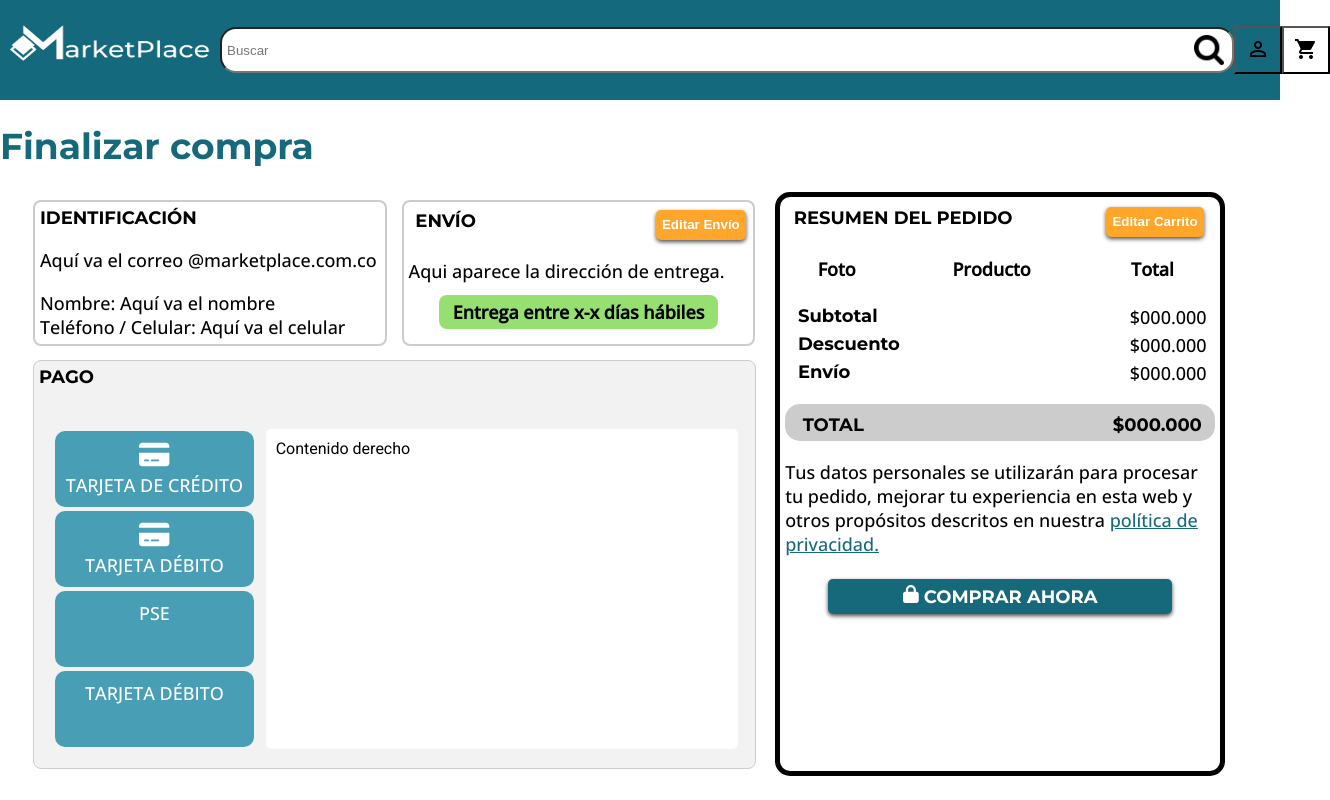
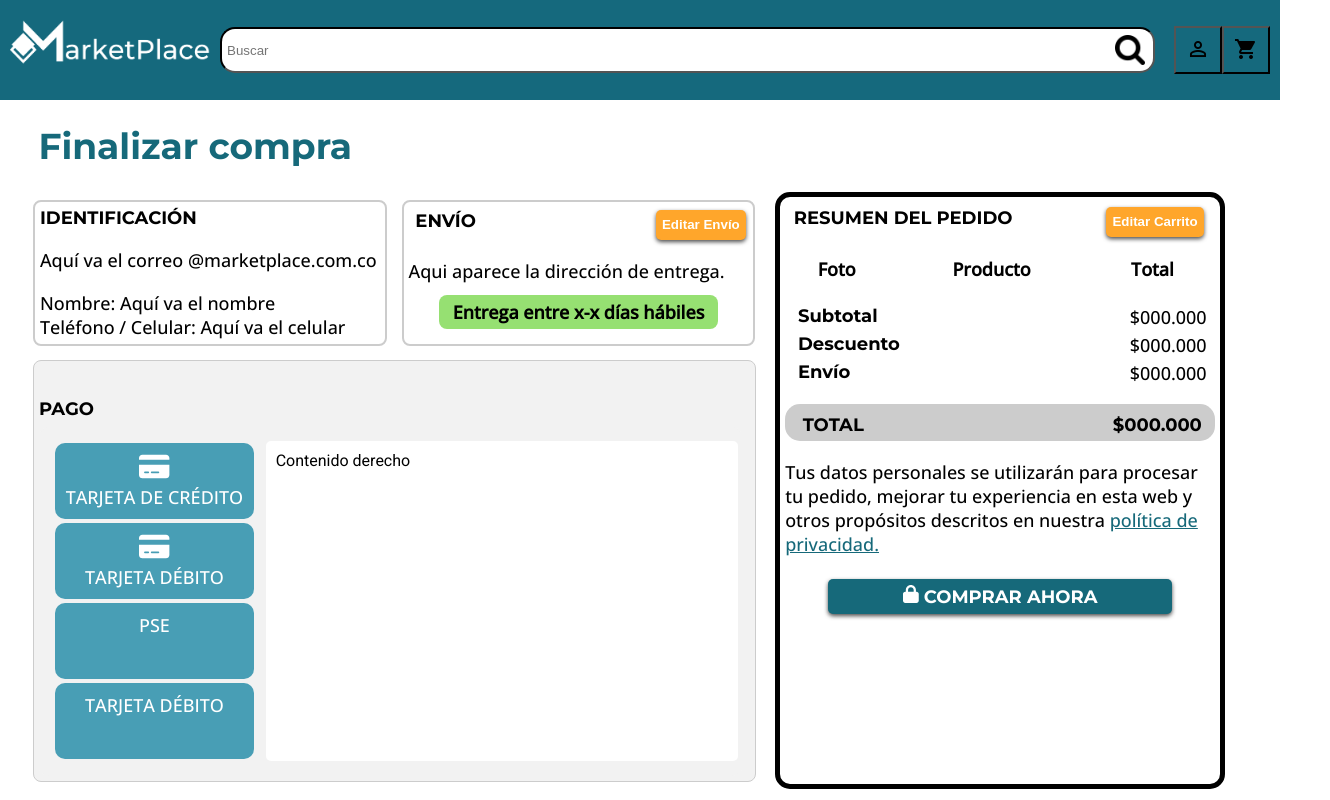
Before and after one commit to valegb13/Front02, an Angular app in the folder front02/: page /pago in a window 1280 px wide. Shown: the top 800 px of the page, 1330 px wide, since content can reach past the window. Built offline with nearby package versions, Linux system fonts and the light colour scheme.

Commit message:
CAMBIOS HEADER

```diff
--- a/front02/src/app/Components/header/header.component.css
+++ b/front02/src/app/Components/header/header.component.css
@@ -34,26 +34,31 @@
 
 .logo {
   width: 200px;
-  height: 100px;
+  height: 120px;
   margin-right: 10px;
 }
 
 .center-container {
   flex-grow: 1;
   display: flex;
+  width: 100%;
+  text-align: right;
+  align-items: right;
 }
 
 .search-bar-container {
   position: relative;
   display: flex;
-  align-items: center;
+  width: 100%;
+  margin-right: 2%;
 }
 
 .search-bar {
-  width: 1000px;
+  width: 100%;
   height: 32px;
   padding: 5px;
-  border-radius: 16px;
+  border-radius: 15px;
+  border-color: black;
 }
 
 .search-icon {
--- a/front02/src/app/Pages/formulario-pagos/formulario-pagos.component.css
+++ b/front02/src/app/Pages/formulario-pagos/formulario-pagos.component.css
@@ -39,6 +39,7 @@ p{
     font-size: 36px;
     color: #16697A;
     font-weight: bold;
+    margin-left: 3%;
 }
 
 u{
@@ -119,6 +120,7 @@ u{
     border-radius: 8px;
     padding: 5px;
     margin: 1%;
+    padding-top: 5%;
   }
 
 .contIdentificacion{
--- a/front02/src/app/Pages/formulario-pagos/formulario-pagos.component.html
+++ b/front02/src/app/Pages/formulario-pagos/formulario-pagos.component.html
@@ -16,7 +16,7 @@
                         <h3>ENVÍO</h3>
                     </div>
                     <div class="contBoton">
-                        <button class="botonEditar" routerLink="/carrito">Editar Envío</button>
+                        <button class="botonEditar" routerLink="/formulario-envio">Editar Envío</button>
                     </div>
                 </div> <br>
                 <p>Aqui aparece la dirección de entrega.</p>
@@ -26,7 +26,7 @@
 
             </div>
             <div class="contenedor-inferior">
-                <h3>PAGO</h3> <br>
+                <h3>PAGO</h3>
                 <div class="contPago">
                     <div class="columna-1">
                         <div class="contMetodo" onclick="mostrarFormulario()">
```
